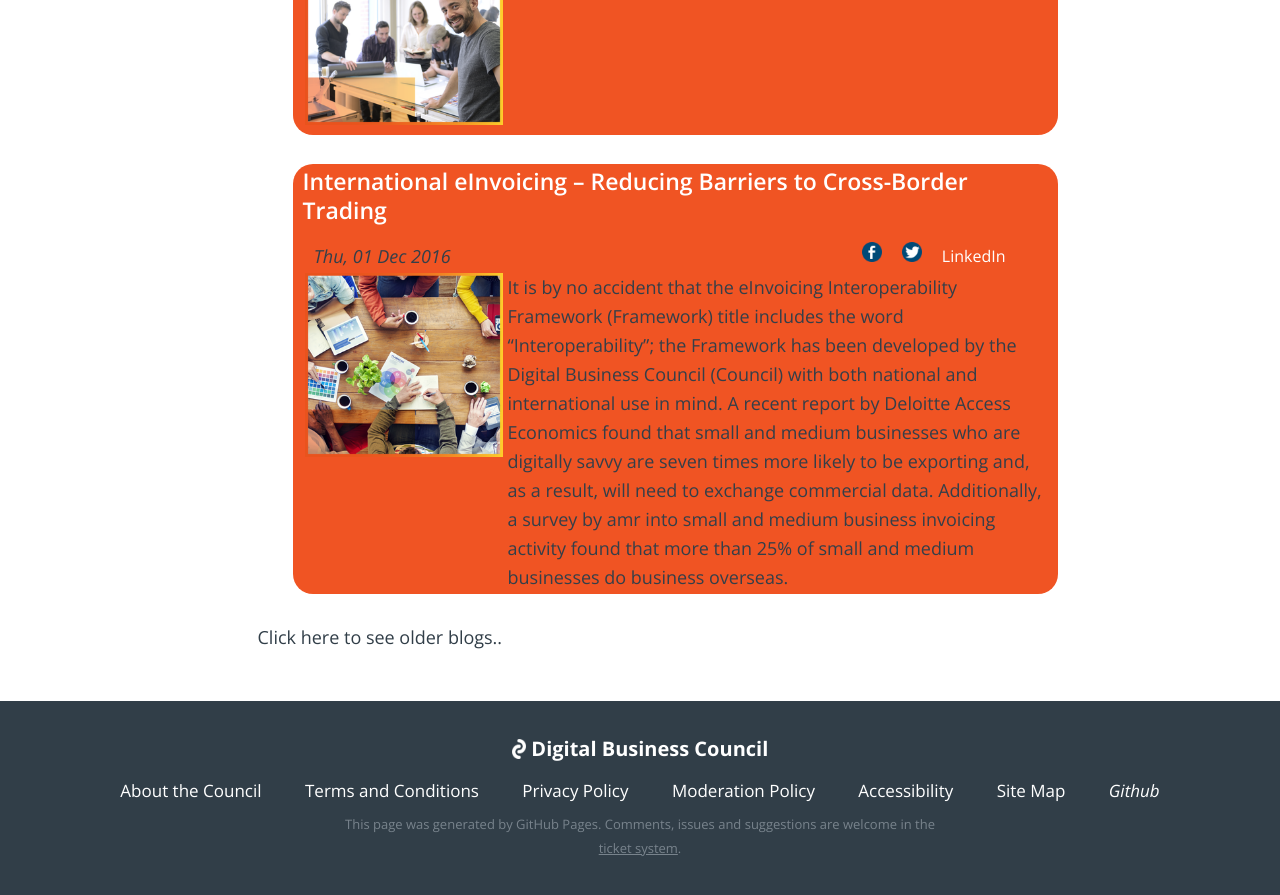
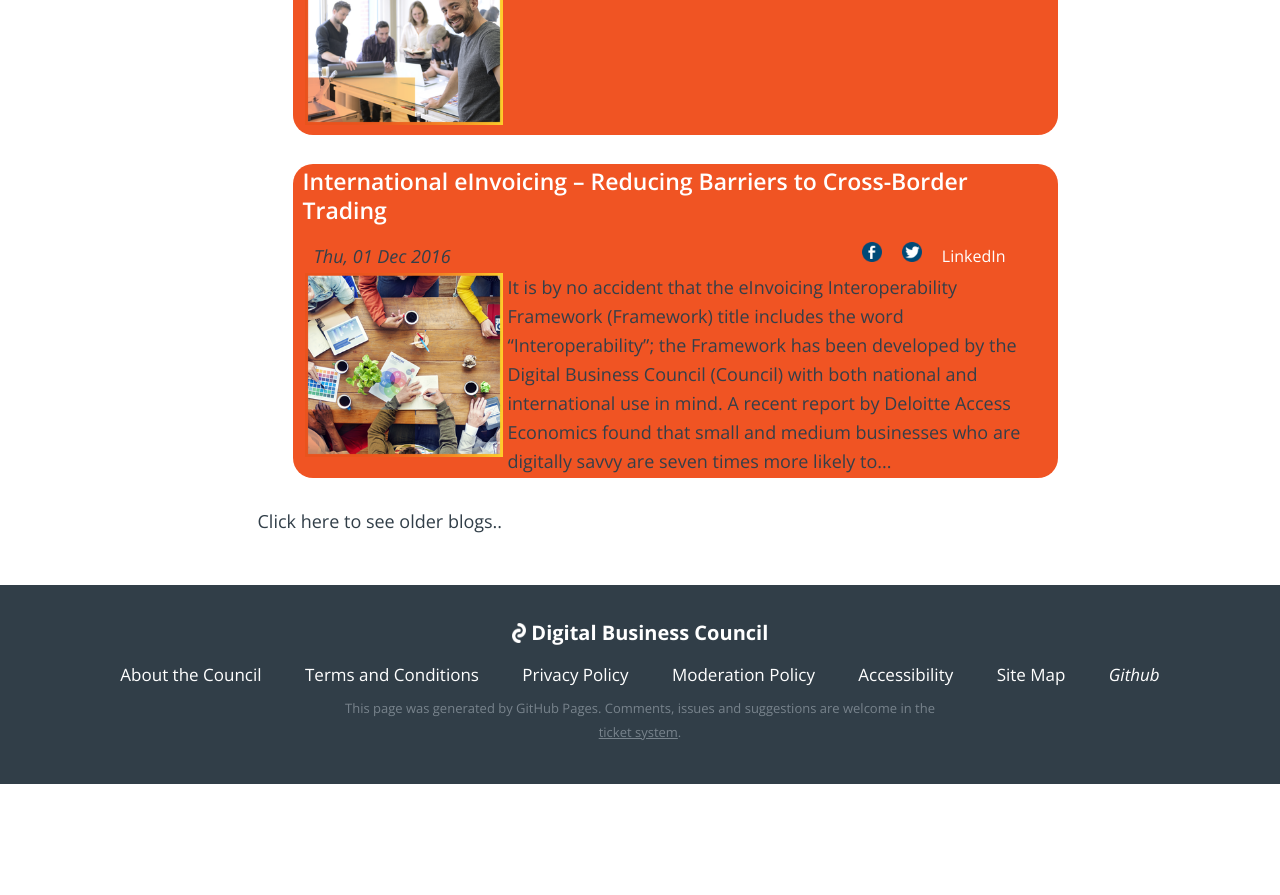
Before and after one commit to Digital-Business-Council/Digital-Business-Council.github.io, a Jekyll site: the page built from pages/business-zone/blogs/learning-centre.md, in a window 1280 px wide and 900 px high, scrolled down 644 px. Shown: the top 895 px of the window. Built offline with Jekyll 4.4.1, drawn with Linux system fonts in a browser that asks for light colours; after the commit the page ends 1428 px from its top, so only the background shows below that.

Commit message:
Update 2017-01-01-DCPAlternativeView.md

```diff
--- a/_posts/2017-01-01-DCPAlternativeView.md
+++ b/_posts/2017-01-01-DCPAlternativeView.md
@@ -5,7 +5,7 @@
 categories: DCP
 permalink: /learning-centre/20161201-1
 excerpt-image: /images/blogs/DBC_SquareformatPIC_04-01.png
-excerpt: "It is by no accident that the eInvoicing Interoperability Framework (Framework) title includes the word “Interoperability”; the Framework has been developed by the Digital Business Council (Council) with both national and international use in mind. A recent report by Deloitte Access Economics found that small and medium businesses who are digitally savvy are seven times more likely to be exporting and, as a result, will need to exchange commercial data. Additionally, a survey by amr into small and medium business invoicing activity found that more than 25% of small and medium businesses do business overseas."
+excerpt: "It is by no accident that the eInvoicing Interoperability Framework (Framework) title includes the word “Interoperability”; the Framework has been developed by the Digital Business Council (Council) with both national and international use in mind. A recent report by Deloitte Access Economics found that small and medium businesses who are digitally savvy are seven times more likely to..."
 ---
 
 # International eInvoicing – Reducing Barriers to Cross-Border Trading
```
